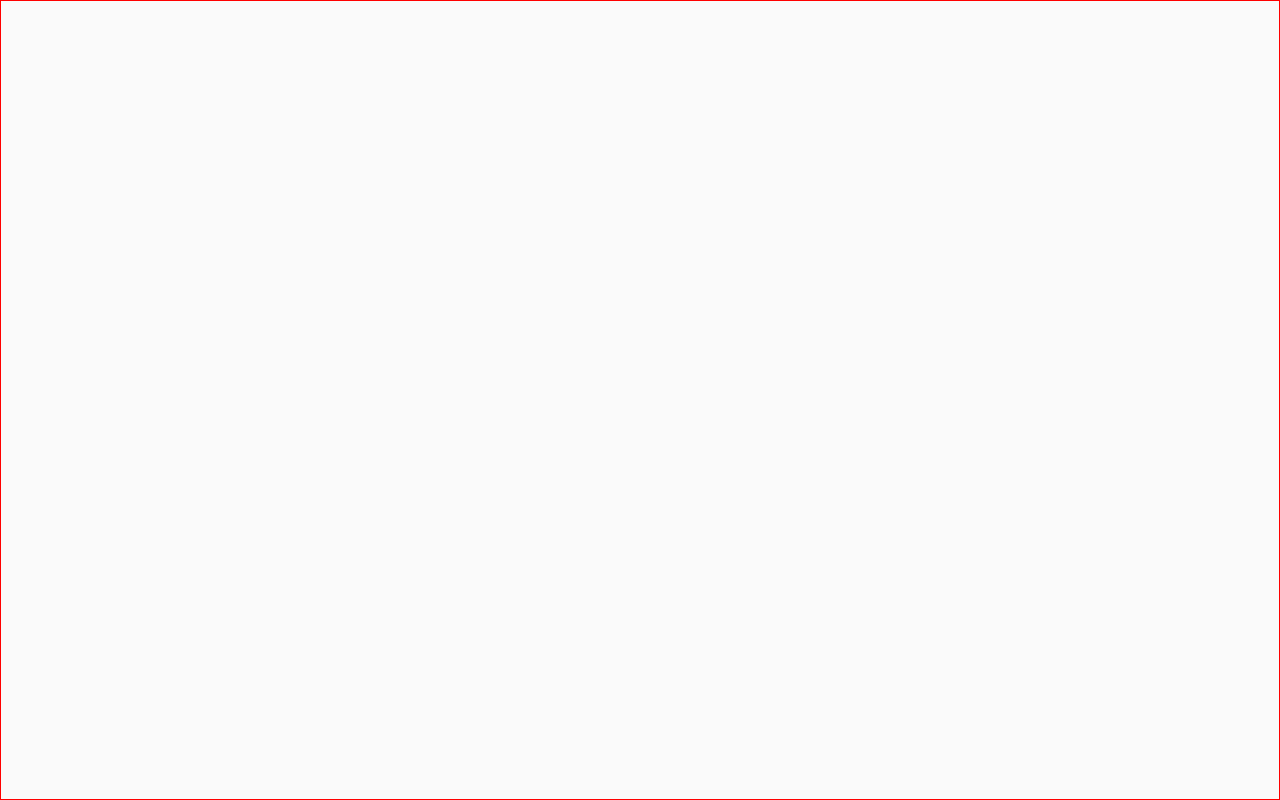
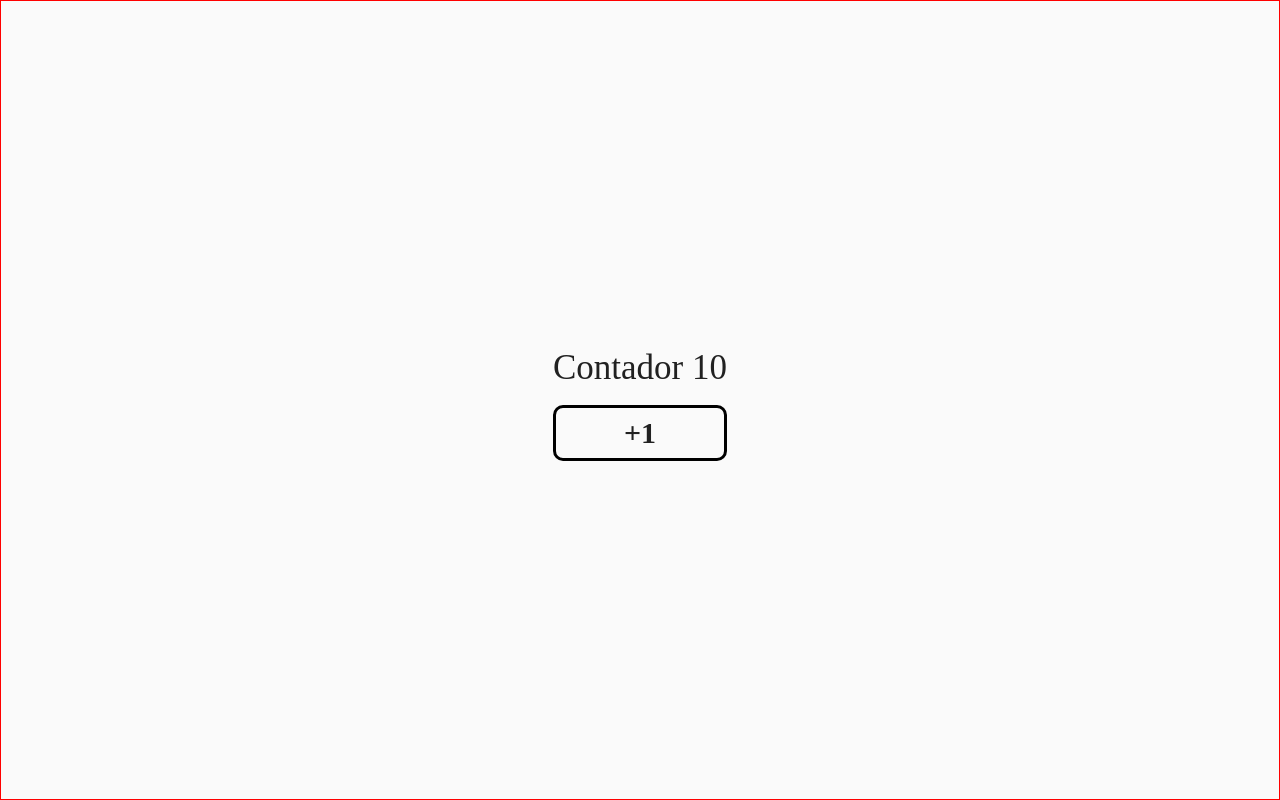
Before and after one commit to mariaramiro/introducao-vitejs, a React (Vite) app: page /exemplo/3 in a window 1280 px wide. Before the commit this address had no page. Built offline with nearby package versions, Linux system fonts and the light colour scheme.

Commit message:
atividade 24-03

```diff
--- a/src/App.jsx
+++ b/src/App.jsx
@@ -5,6 +5,7 @@ import Home from './pages/home'
 
 import Exemplo01 from './pages/exemplos/ex-01';
 import Exemplo02 from './pages/exemplos/ex-02';
+import Exemplo03 from './pages/exemplos/ex-03';
 
 
 import Atividade1 from './pages/atividades/atv-01';
@@ -15,6 +16,8 @@ function App() {
       <Route path="/" element={<Home />} />
       <Route path="/exemplo/1" element={<Exemplo01 />} />
       <Route path="/exemplo/2" element={<Exemplo02 />} />
+      <Route path="/exemplo/3" element={<Exemplo03 />} />
+      <Route path="/atividades/1" element={<Atividade1 />} />
     </Routes>
   )
 }
--- /dev/null
+++ b/src/pages/exemplos/ex-03/index.jsx
@@ -0,0 +1,22 @@
+import { useState } from 'react';
+
+import styles from './index.module.css';
+
+export default function Exemplo03() {
+
+    const [num, setNum] = useState(10);
+
+    function somarUm () {
+        setNum(num + 1);
+    }
+
+    return (
+        <div className={styles.container}>
+            <label className={styles.texto}>{`Contador ${num}`}</label>
+            <label
+                className={styles.botao}
+                onClick={() => somarUm()}
+            >+1</label>
+        </div>
+    );
+}
--- /dev/null
+++ b/src/pages/exemplos/ex-03/index.module.css
@@ -0,0 +1,26 @@
+.container {
+    display: flex;
+    flex-direction: column;
+    justify-content: center;
+    height: 96vh;
+}
+
+.texto {
+    font-size: 3.5rem;
+    margin: 2rem 0;
+}
+
+.botao {
+    font-size: 3rem;
+    border: 0.3rem solid #000;
+    border-radius: 1rem;
+    text-align: center;
+    font-weight: bold;
+    padding: 1rem;
+}
+
+.botao:hover {
+    color: #fafafa;
+    background-color: #000;
+    cursor: pointer;
+}
--- a/src/pages/home/index.jsx
+++ b/src/pages/home/index.jsx
@@ -1,5 +1,4 @@
-
-  import { Link } from "react-router";
+import { Link } from "react-router";
 
   import styles from './index.module.css';
 
@@ -12,13 +11,13 @@
             <h2>Exemplos</h2>
             <Link to="/exemplo/1">Exemplo 1 - Componente básico</Link>
             <Link to="/exemplo/2">Exemplo 2 - Uso de module CSS</Link>
+            <Link to="/exemplo/2">Exemplo 3</Link>
 
           </div>
 
           <div className={styles.containerCards}>
-
-            <h2>Atividades</h2>
-             <Link to="/atividades/1">atividades - Uso de module CSS</Link>
+             <h2>Atividades</h2>
+              <Link to="/atividades/">Atividade 1 - Uso de CSS</Link>
           </div>
       </div>
     )
```
